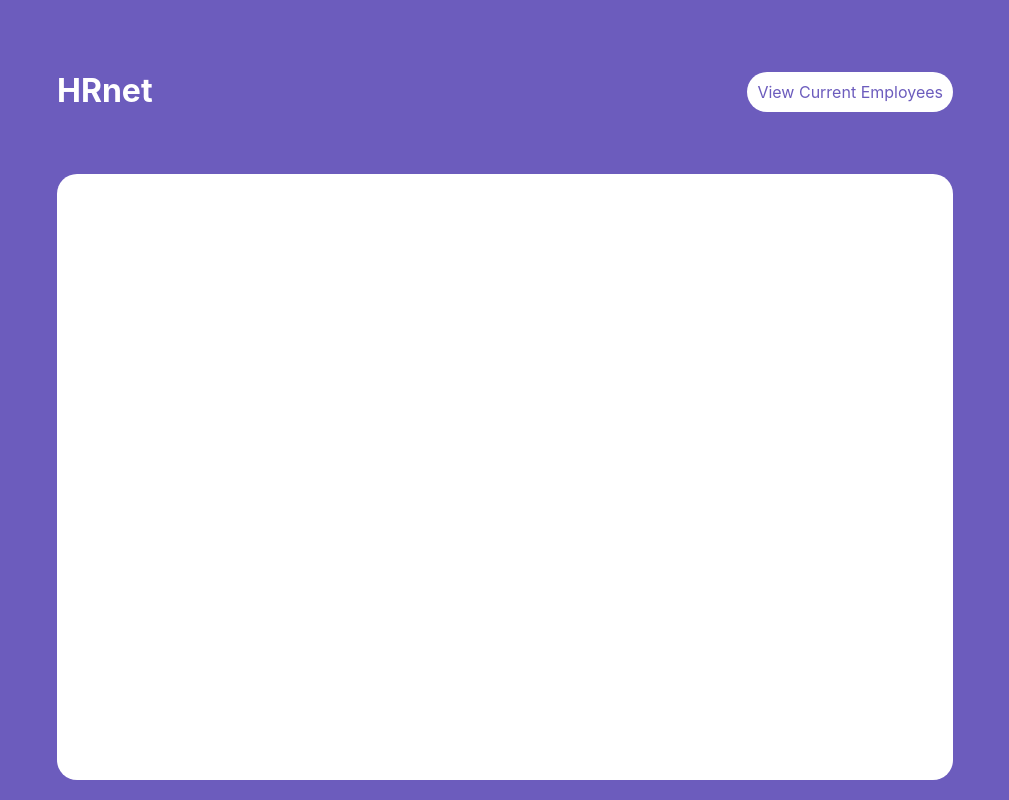
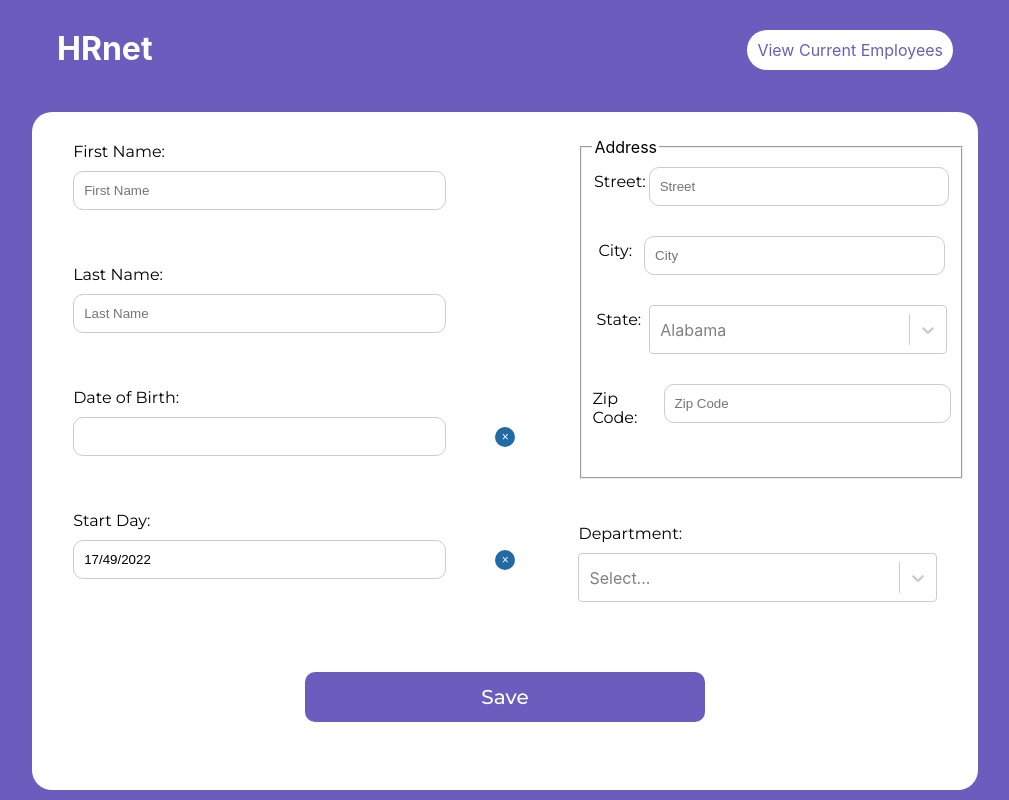
Before and after one commit to ghaithdiab/ghaithdiab_14_17032022, a React (Create React App) app: page / in a window 1280 px wide. Shown: the whole page, without its empty margins (135-1144 px from the left). Built offline with nearby package versions, Linux system fonts and the light colour scheme.

Commit message:
form design

```diff
--- a/package.json
+++ b/package.json
@@ -7,9 +7,11 @@
     "@testing-library/react": "^12.1.4",
     "@testing-library/user-event": "^13.5.0",
     "react": "^17.0.2",
+    "react-datepicker": "^4.7.0",
     "react-dom": "^17.0.2",
     "react-router-dom": "^6.2.2",
     "react-scripts": "5.0.0",
+    "react-select": "^5.2.2",
     "web-vitals": "^2.1.4"
   },
   "scripts": {
--- a/src/Pages/HomePage/HomePage.css
+++ b/src/Pages/HomePage/HomePage.css
@@ -5,28 +5,77 @@
   display: flex;
   flex-direction: column;
 }
-.header{
-  width: 70%;
+
+
+form{
   display: flex;
+  flex-direction: column;
+}
+.form-container{
+  display: flex;
+  justify-content: space-around;
+}
+.left-side{
+  width: 50%;
+  height: 60vh;
+  display: flex;
+  flex-direction: column;
   justify-content: space-between;
-  margin: 50px auto 20px auto;
 }
-.header h1{
+.right-side{
+  width: 40%;
+  margin-left: 25px;
+}
+.input-container{
+  display: flex;
+  flex-direction: column;
+  margin-bottom: 50px;
+}
+.input-container-right{
+  display: flex;
+  margin-bottom: 30px;
+  justify-content: space-around;
+  margin-left: 0px;
+}
+label{
+  margin-bottom: 10px;
+  margin-top: 5px;
+  font-family:'Montserrat', sans-serif;
+}
+input{
+  width: 80%;
+  height: 35px;
+  border-radius: 10px;
+  border: 1px solid #ccc;
+  padding-left: 10px;
+}
+input:focus{
+  outline: 0;
+}
+.address{
+  width: 100%;
+}
+.select-state{
+  width: 83%;
+}
+fieldset{
+  margin-bottom: 40px;
+  padding: 10px;
+}
+.button{
+  align-self: center;
+  margin-top: 20px;
+}
+.button .submit{
+  width: 400px;
+  height: 50px;
+  background-color: #6C5CBD;
+  border: none;
   color: #fff;
+  font-family: 'Montserrat', sans-serif;
+  font-weight: 500;
+  font-size: 20px;
+  cursor: pointer;
+  border-radius: 10px;
+  box-shadow: #000 2px;
 }
-.header a{
-  margin-top: 22px;
-  margin-bottom: 22px;
-  background-color: #fff;
-  text-decoration: none;
-  border-radius: 20px;
-  padding: 10px;
-  color: #6C5CBD;
-}
-.form-div{
-  width: 70%;
-  height: 80vh;
-  margin: 20px auto;
-  background-color: #fff;
-  border-radius: 20px;
-}
--- a/src/Pages/HomePage/HomePage.js
+++ b/src/Pages/HomePage/HomePage.js
@@ -1,15 +1,87 @@
 import React from 'react'
-import { Link } from 'react-router-dom'
 import './HomePage.css'
+import Header from '../../components/Header/Header'
+import { useState } from 'react'
+import Select from 'react-select'
+import { departments, states } from '../../data/data'
+import DatePicker from 'react-datepicker'
+import 'react-datepicker/dist/react-datepicker.css'
 const HomePage = () => {
+  const [startDate, setStartDate] = useState(new Date())
+  const [birthday, setBirthDay] = useState(String)
+  const [state, setState] = useState(states[0].value)
   return (
-    <div className='background'>
-      <div className='header'>
-        <h1>HRnet</h1>
-        <Link to='/Employees'>View Current Employees</Link>
-      </div>
-      <div className='form-div'>
-
+    <div className="background">
+      <Header />
+      <div className="container">
+        <form>
+          <div className="form-container">
+            <div className="left-side">
+              <div className="input-container">
+                <label htmlFor="firstName">First Name:</label>
+                <input type="text" id="firstName" placeholder="First Name" />
+              </div>
+              <div className="input-container">
+                <label htmlFor="lastName">Last Name:</label>
+                <input type="text" id="lastName" placeholder="Last Name" />
+              </div>
+              <div className="input-container">
+                <label htmlFor="birthday">Date of Birth:</label>
+                <DatePicker
+                  id="birthday"
+                  selected={birthday}
+                  onChange={(date) => setBirthDay(date)}
+                  dateFormat="dd/mm/yyyy"
+                  isClearable
+                />
+              </div>
+              <div className="input-container">
+                <label htmlFor="startDay">Start Day:</label>
+                <DatePicker
+                  id="startDay"
+                  selected={startDate}
+                  onChange={(date) => setStartDate(date)}
+                  dateFormat="dd/mm/yyyy"
+                  isClearable
+                />
+              </div>
+            </div>
+            <div className="right-side">
+              <fieldset className="address">
+                <legend>Address</legend>
+                <div className="input-container-right">
+                  <label htmlFor="street">Street:</label>
+                  <input id="street" type="text" placeholder="Street" />
+                </div>
+                <div className="input-container-right">
+                  <label htmlFor="city">City:</label>
+                  <input id="city" type="text" placeholder="City" />
+                </div>
+                <div className="input-container-right">
+                  <label htmlFor="state">State:</label>
+                  <Select
+                    options={states}
+                    aria-label="state"
+                    placeholder={states[0].label}
+                    onChange={(e) => setState(e.value)}
+                    className="select-state"
+                  ></Select>
+                </div>
+                <div className="input-container-right">
+                  <label htmlFor="zip-code">Zip Code:</label>
+                  <input id="zip-code" type="number" placeholder="Zip Code" />
+                </div>
+              </fieldset>
+              <div className="input-container">
+                <label htmlFor="department">Department:</label>
+                <Select options={departments}></Select>
+              </div>
+            </div>
+          </div>
+          <div className="button">
+            <button className="submit">Save</button>
+          </div>
+        </form>
       </div>
     </div>
   )
--- /dev/null
+++ b/src/components/Header/Header.css
@@ -0,0 +1,27 @@
+.header{
+  width: 70%;
+  display: flex;
+  justify-content: space-between;
+  margin: 8px auto 20px auto;
+}
+.header h1{
+  color: #fff;
+}
+.header a{
+  margin-top: 22px;
+  margin-bottom: 22px;
+  background-color: #fff;
+  text-decoration: none;
+  border-radius: 20px;
+  padding: 10px;
+  color: #6C5CBD;
+}
+.container{
+  width: 70%;
+  height: 80vh;
+  margin: 0px auto;
+  margin-bottom: 10px;
+  background-color: #fff;
+  border-radius: 20px;
+  padding: 25px;
+}
--- /dev/null
+++ b/src/components/Header/Header.js
@@ -0,0 +1,16 @@
+import React from 'react'
+import { Link, useLocation } from 'react-router-dom'
+import './Header.css'
+const Header = () => {
+  const location=useLocation();
+  console.log(location)
+  return (
+    <div className="header">
+      <h1>HRnet</h1>
+      <Link to="/Employees">View Current Employees</Link>
+      {location.pathname==="/Employees"?<Link to="/">Add New Employee</Link>:""}
+    </div>
+  )
+}
+
+export default Header
--- /dev/null
+++ b/src/data/data.js
@@ -0,0 +1,246 @@
+export const departments = [
+  {value:'Sales', label:'Sales'},
+  {value:'Marketing', label:'Marketing'},
+  {value:'Engineering', label:'Engineering'},
+  {value:'Human Resources', label:'Human Resources'},
+  {value:'Legal', label:'LegalSales'}
+]
+
+export const states = [
+  {
+      label: 'Alabama',
+      value: 'AL',
+  },
+  {
+      label: 'Alaska',
+      value: 'AK',
+  },
+  {
+      label: 'American Samoa',
+      value: 'AS',
+  },
+  {
+      label: 'Arizona',
+      value: 'AZ',
+  },
+  {
+      label: 'Arkansas',
+      value: 'AR',
+  },
+  {
+      label: 'California',
+      value: 'CA',
+  },
+  {
+      label: 'Colorado',
+      value: 'CO',
+  },
+  {
+      label: 'Connecticut',
+      value: 'CT',
+  },
+  {
+      label: 'Delaware',
+      value: 'DE',
+  },
+  {
+      label: 'District Of Columbia',
+      value: 'DC',
+  },
+  {
+      label: 'Federated States Of Micronesia',
+      value: 'FM',
+  },
+  {
+      label: 'Florida',
+      value: 'FL',
+  },
+  {
+      label: 'Georgia',
+      value: 'GA',
+  },
+  {
+      label: 'Guam',
+      value: 'GU',
+  },
+  {
+      label: 'Hawaii',
+      value: 'HI',
+  },
+  {
+      label: 'Idaho',
+      value: 'ID',
+  },
+  {
+      label: 'Illinois',
+      value: 'IL',
+  },
+  {
+      label: 'Indiana',
+      value: 'IN',
+  },
+  {
+      label: 'Iowa',
+      value: 'IA',
+  },
+  {
+      label: 'Kansas',
+      value: 'KS',
+  },
+  {
+      label: 'Kentucky',
+      value: 'KY',
+  },
+  {
+      label: 'Louisiana',
+      value: 'LA',
+  },
+  {
+      label: 'Maine',
+      value: 'ME',
+  },
+  {
+      label: 'Marshall Islands',
+      value: 'MH',
+  },
+  {
+      label: 'Maryland',
+      value: 'MD',
+  },
+  {
+      label: 'Massachusetts',
+      value: 'MA',
+  },
+  {
+      label: 'Michigan',
+      value: 'MI',
+  },
+  {
+      label: 'Minnesota',
+      value: 'MN',
+  },
+  {
+      label: 'Mississippi',
+      value: 'MS',
+  },
+  {
+      label: 'Missouri',
+      value: 'MO',
+  },
+  {
+      label: 'Montana',
+      value: 'MT',
+  },
+  {
+      label: 'Nebraska',
+      value: 'NE',
+  },
+  {
+      label: 'Nevada',
+      value: 'NV',
+  },
+  {
+      label: 'New Hampshire',
+      value: 'NH',
+  },
+  {
+      label: 'New Jersey',
+      value: 'NJ',
+  },
+  {
+      label: 'New Mexico',
+      value: 'NM',
+  },
+  {
+      label: 'New York',
+      value: 'NY',
+  },
+  {
+      label: 'North Carolina',
+      value: 'NC',
+  },
+  {
+      label: 'North Dakota',
+      value: 'ND',
+  },
+  {
+      label: 'Northern Mariana Islands',
+      value: 'MP',
+  },
+  {
+      label: 'Ohio',
+      value: 'OH',
+  },
+  {
+      label: 'Oklahoma',
+      value: 'OK',
+  },
+  {
+      label: 'Oregon',
+      value: 'OR',
+  },
+  {
+      label: 'Palau',
+      value: 'PW',
+  },
+  {
+      label: 'Pennsylvania',
+      value: 'PA',
+  },
+  {
+      label: 'Puerto Rico',
+      value: 'PR',
+  },
+  {
+      label: 'Rhode Island',
+      value: 'RI',
+  },
+  {
+      label: 'South Carolina',
+      value: 'SC',
+  },
+  {
+      label: 'South Dakota',
+      value: 'SD',
+  },
+  {
+      label: 'Tennessee',
+      value: 'TN',
+  },
+  {
+      label: 'Texas',
+      value: 'TX',
+  },
+  {
+      label: 'Utah',
+      value: 'UT',
+  },
+  {
+      label: 'Vermont',
+      value: 'VT',
+  },
+  {
+      label: 'Virgin Islands',
+      value: 'VI',
+  },
+  {
+      label: 'Virginia',
+      value: 'VA',
+  },
+  {
+      label: 'Washington',
+      value: 'WA',
+  },
+  {
+      label: 'West Virginia',
+      value: 'WV',
+  },
+  {
+      label: 'Wisconsin',
+      value: 'WI',
+  },
+  {
+      label: 'Wyoming',
+      value: 'WY',
+  },
+];
--- a/src/index.css
+++ b/src/index.css
@@ -1,3 +1,4 @@
+@import url('https://fonts.googleapis.com/css2?family=Montserrat:wght@100;200;300;400;500;600;700&display=swap');
 body {
   margin: 0;
   font-family: -apple-system, BlinkMacSystemFont, 'Segoe UI', 'Roboto', 'Oxygen',
```
Also changed, not shown: 1 other file (tests, documents, lock files or other folders).
